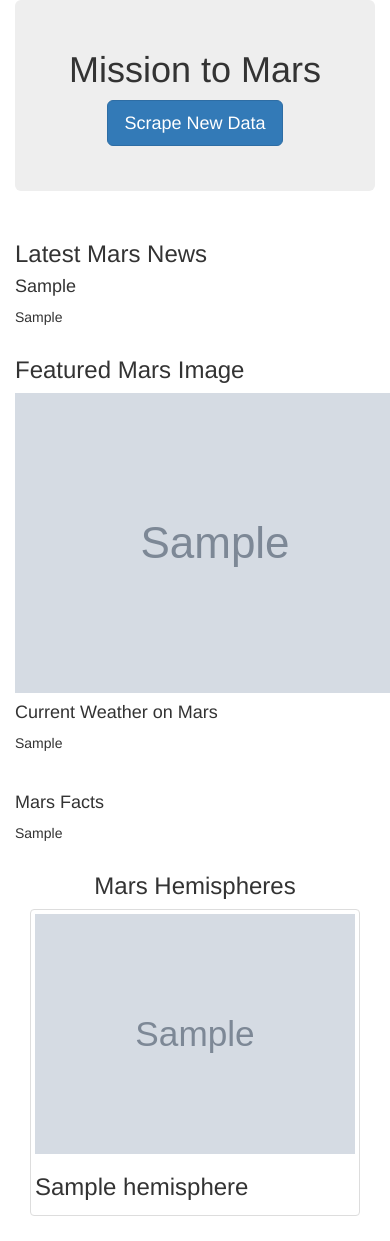
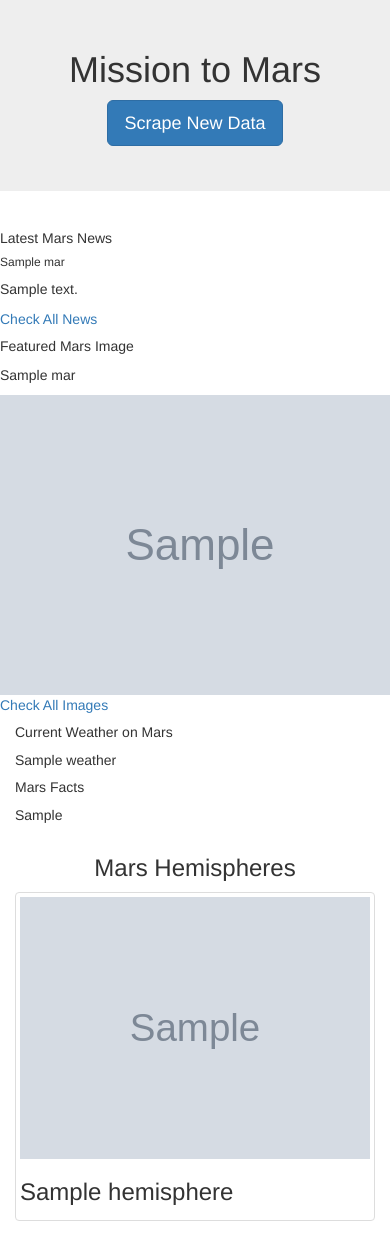
Before and after one commit to jpraasch/web-scraping-challenge, a Flask app: page / in a window 390 px wide; the page is wider, and only the part inside the window is pictured. Before the commit the page ends 1216 px from the top of that part, so only its background shows below. Run offline with Flask 2, Linux system fonts and the light colour scheme; grey boxes marked "Sample" are stand-in pictures; a database or web service that is not in the repository returns one stand-in record (values such as "Sample title"); some libraries are stand-ins or nearby versions.

Commit message:
Repo change due corruption and updated index and app

```diff
--- a/app.py
+++ b/app.py
@@ -1,22 +1,31 @@
 from flask import Flask, render_template, redirect
-from flask_pymongo import PyMongo
+import pymongo
 import scrape_mars
 
+# Use PyMongo to establish Mongo connection
+client = pymongo.MongoClient('mongodb://localhost:27017')
+db = client.mars_db
+collection = db.mars
+# Create an instance of Flask
 app = Flask(__name__)
 
-mongo = PyMongo(app)
 
-@app.route("/")
-def index():
-    mars = mongo.db.mars.find_one()
-    return render_template("index.html", mars = mars)
 
-@app.route("/scrape")
+
+
+# Route to render index.html template using data from Mongo
+@app.route('/')
+def home():
+	mars = collection.find_one()
+	return render_template('index.html', mars=mars)
+
+@app.route('/scrape')
 def scrape():
-    mars = mongo.db.mars
-    mars_data = scrape_mars.scrape()
-    mars.update({}, mars_data, upsert=True)
-    return redirect("http://localhost:5000/", code=302)
+	scrape_mars.scrape()
+	return redirect('/', code = 302)
+
+
+
 
 if __name__ == "__main__":
     app.run(debug=True)
--- a/templates/index.html
+++ b/templates/index.html
@@ -10,58 +10,74 @@
 </head>
 
 <body>
-    <div class="container">
-
     <div class="jumbotron text-center">
         <h1>Mission to Mars</h1>
         <p><a class="btn btn-primary btn-lg" href="/scrape" role="button">Scrape New Data</a></p>
       </div>
-
-        <div class="row" id="mars-news">
-          <div class="col-md-12">
-              <h3>Latest Mars News</h3>
-                <h4>{{mars.mars_news}}</h4>
-                    <p>{{mars.mars_paragraph}}</p>
+        <div class="container-fluid news no-padding" id="scraped-data">
+          <div class="row no-gutter">
+            <div class="card-body">
+              <h5 class="card-title" id="font">Latest Mars News</h5>
+              <h6 class="card-subtitle mb-2 " id="font">{{ mars.news_title }}</h6>
+              <p class="card-text">{{ mars.summary }}</p>
+              <a href={{ mars.news_url }} target="_blank">Check All News</a>
             </div>
           </div>
-
-        <div class ="row" id="mars-image">
-            <div class = "col-md-8">
-                <h3>Featured Mars Image</h3>
-                <img src = "{{mars.mars_image}}" alt ="Mars Image">
           </div>
-            <div class = "col-md-4">
-                    <h4>Current Weather on Mars</h4>
-                    <p>{{mars.mars_weather}}</p>
-                    <br>
-                    <h4>Mars Facts</h4>
-                    <p>{{mars.mars_facts | safe}}</p>
+          <div class="row no-gutter img-table">
+            <div class="col-md-6" >
+              <div class="card">
+                <div class="card-body" id="img-table">
+                  <h5 class="card-title">Featured Mars Image</h5>
+                  <p class="card-text" id="dark-font">{{ mars.featured_image_title }}</p>
+                  <img class="card-img-bottom" src="{{ mars.featured_image }}" alt="Featured Mars Image">
+                  <a href={{ mars.jpl_url }} target="_blank">Check All Images</a>
+                </div>
+              </div>
+            </div>
+            <div class="col-md-6" >
+              <div class="card">
+                <div class="card-body" id="img-table">
+                  <div class="col-md-12">
+                    <h5 class="card-title">Current Weather on Mars</h5>
+                    <p class="card-text" id="dark-font">{{ mars.weather }}</p>
+                  </div>
+                </div>
+                <div class="card-body" id="img-table">
+                  <div class="col-md-12">
+                    <div>
+                      <h5 class="card-title">Mars Facts</h5>
+                      <p class="card-text"id="dark-font" >{{ mars.fact_table | safe }}</p>
+                    </div>
+                  </div>
+                </div>
+              </div>
+            </div>
+          </div>
         </div>
       </div>
 
       <div class ="row" id="mars-hemispheres">
         <div class = "col-md-12">
             <h3><center>Mars Hemispheres</center></h3>
-
-                {% for hemisphere in mars.mars_hemisphere %}
+            {% for hemisphere in mars.hemisphere_image_urls %}
                 <div class = "col-md-6">
                     <div class = "thumbnail">
-                            <img src = "{{hemisphere.img_url}}">
+                        <img src = "{{hemisphere.image_url}}">
                             <h3>{{hemisphere.title}}</h3>
                         </div>
                     </div>
             {% endfor %}
                 </div>
 
-
         </div>
-        </div>
-        </div>
-
-        </div>
-
-
-
-      </div>
+      <!-- Optional JavaScript -->
+      <!-- jQuery first, then Popper.js, then Bootstrap JS -->
+      <script src="https://code.jquery.com/jquery-3.3.1.slim.min.js" integrity="sha384-q8i/X+965DzO0rT7abK41JStQIAqVgRVzpbzo5smXKp4YfRvH+8abtTE1Pi6jizo" crossorigin="anonymous"></script>
+      <script src="https://cdnjs.cloudflare.com/ajax/libs/popper.js/1.14.3/umd/popper.min.js" integrity="sha384-ZMP7rVo3mIykV+2+9J3UJ46jBk0WLaUAdn689aCwoqbBJiSnjAK/l8WvCWPIPm49" crossorigin="anonymous"></script>
+      <script src="https://stackpath.bootstrapcdn.com/bootstrap/4.1.3/js/bootstrap.min.js" integrity="sha384-ChfqqxuZUCnJSK3+MXmPNIyE6ZbWh2IMqE241rYiqJxyMiZ6OW/JmZQ5stwEULTy" crossorigin="anonymous"></script>
     </body>
     </html>
+
+        </body>
+    </html>
```
Lines whose indentation alone changed are shown as unchanged.
